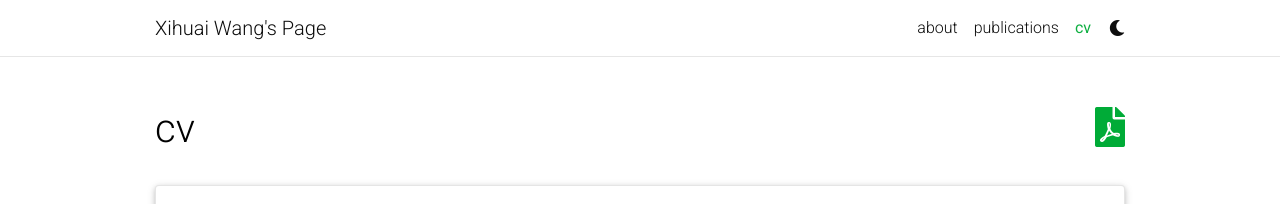
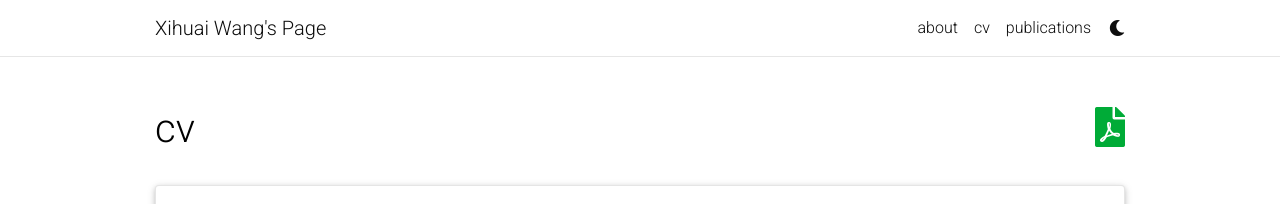
Before and after one commit to xihuai18/xihuai18.github.io, a Jekyll site: the page built from _pages/cv.md, in a window 1280 px wide. Shown: the top 204 px of the page. Built offline with Jekyll 4.4.1, drawn with Linux system fonts in a browser that asks for light colours; full-size pictures stand in for the smaller copies a plugin makes; comment, search, counter and statistics services are not loaded; a style sheet for code colours, icons or effects is not loaded.

Commit message:
add cv.pdf

```diff
--- a/_config.yml
+++ b/_config.yml
@@ -323,7 +323,8 @@
     - ".tiff"
   output_formats:
     webp: "-resize 1000x"
-
+cv_nav_title: cv
+cv_pdf: CV.pdf
 # -----------------------------------------------------------------------------
 # Jekyll Diagrams
 # -----------------------------------------------------------------------------
--- a/_includes/header.html
+++ b/_includes/header.html
@@ -62,6 +62,16 @@
               </li>
               {%- endif %}
 
+              <!-- CV -->
+              {% if site.cv_nav_title %}
+              <li class="nav-item {% if page.url contains 'blog' %}active{% endif %}">
+                <a class="nav-link" href=" 'assets/pdf/' | relative_url }}" target="_blank" rel="noopener noreferrer">{{ site.cv_nav_title }}
+                  {%- if page.url contains 'blog' -%}
+                  <span class="sr-only">(current)</span>
+                  {%- endif -%}
+                </a >
+              </li>
+              {%- endif %}
               <!-- Other pages -->
               {%- assign sorted_pages = site.pages | sort: "nav_order" -%}
               {%- for p in sorted_pages -%}
--- a/docker-compose.yml
+++ b/docker-compose.yml
@@ -6,8 +6,8 @@
     container_name: al-folio-website
     command: bash -c "
       rm -f Gemfile.lock
-      && bundler exec jekyll serve --watch --port=8080 --host=0.0.0.0 --livereload --verbose --trace"
+      && bundler exec jekyll serve --watch --port=10086 --host=0.0.0.0 --livereload --verbose --trace"
     ports:
-      - 8080:8080
+      - 10086:10086
     volumes:
       - .:/srv/jekyll
```
Also changed, not shown: _pages/cv.md (+1 -1 lines).
